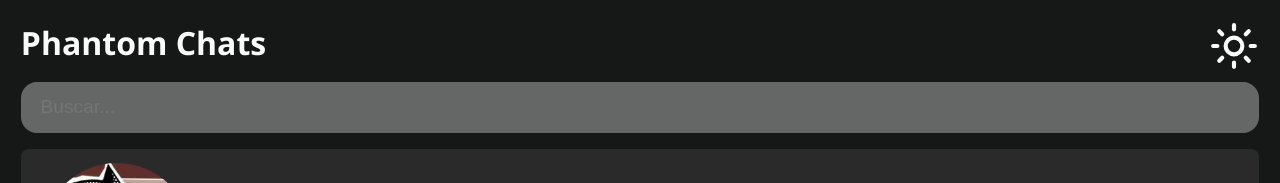
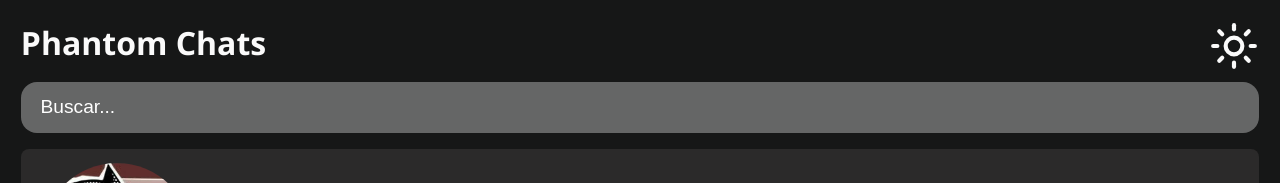
Before and after one commit to MagozzIrene/Entrega-TPIntegrador-FrontEnd, a React (Vite) app: page / in a window 1280 px wide. Shown: the top 183 px of the page. Built offline with nearby package versions, Linux system fonts and the light colour scheme.

Commit message:
Cambios en los input/textarea

```diff
--- a/src/features/chat/styles/chat.css
+++ b/src/features/chat/styles/chat.css
@@ -51,7 +51,7 @@
 
 .chat-header__filter .filter-input {
     background-color: var(--input-bg-color);
-    color: var(--input-txt-color);
+
     width: 100%;
     margin: 0 auto;
     padding: var(--space-sm);
@@ -59,6 +59,10 @@
 /*     border: 1px solid; */
     margin-top: var(--space-1xs);
     font-size: var(--fs-sm);
+}
+
+.chat-header__filter .filter-input::placeholder {
+    color: var(--input-txt-color);
 }
 
 .filter-input:focus {
@@ -219,6 +223,11 @@
     font-size: var(--fs-sm);
     justify-content: center;
     align-items: center;
+}
+
+.chat-textarea:focus {
+    outline: none;
+    border: none;
 }
 
 .chat-form__input-wrapper {
--- a/src/features/contacts/styles/contacts.css
+++ b/src/features/contacts/styles/contacts.css
@@ -78,6 +78,10 @@ h2 {
   background-color: var(--input-bg-color);
   color: var(--input-txt-color);
 /*   border: 1px solid rgba(187, 187, 187, 0.164); */
+}
+
+.contact-list-header .filter-input::placeholder {
+  color: var(--input-txt-color);
 }
 
 .filter-input:focus {
```
